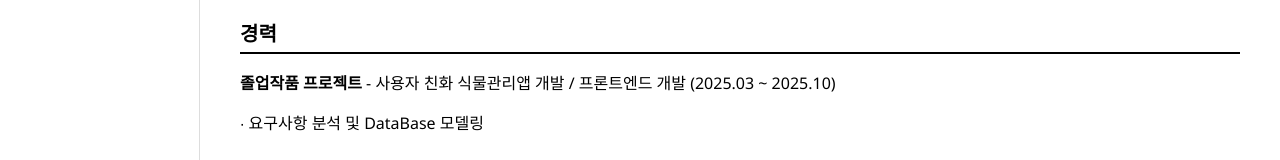
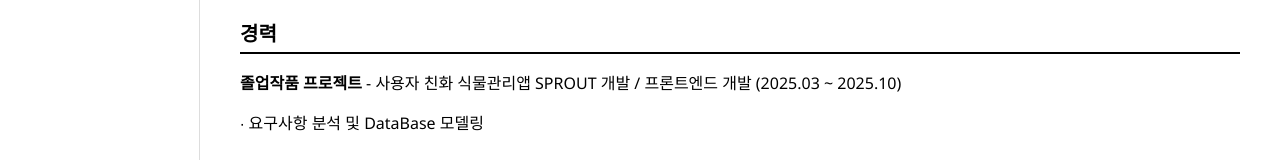
Before and after one commit to mindo0118/mindo0118.github.io, a plain HTML site: page index.html in a window 1280 px wide. Shown: the part 447-607 px from the top of the page. Drawn offline with Linux system fonts and the light colour scheme.

Commit message:
Update index.html

```diff
--- a/index.html
+++ b/index.html
@@ -189,7 +189,7 @@
 
     <div class="section" id="career">
       <h2>경력</h2>
-      <p><strong>졸업작품 프로젝트</strong> - 사용자 친화 식물관리앱 개발 / 프론트엔드 개발 (2025.03 ~ 2025.10)</p>
+      <p><strong>졸업작품 프로젝트</strong> - 사용자 친화 식물관리앱 SPROUT 개발 / 프론트엔드 개발 (2025.03 ~ 2025.10)</p>
       <p>∙ 요구사항 분석 및 DataBase 모델링</p>
     </div>
 
```
